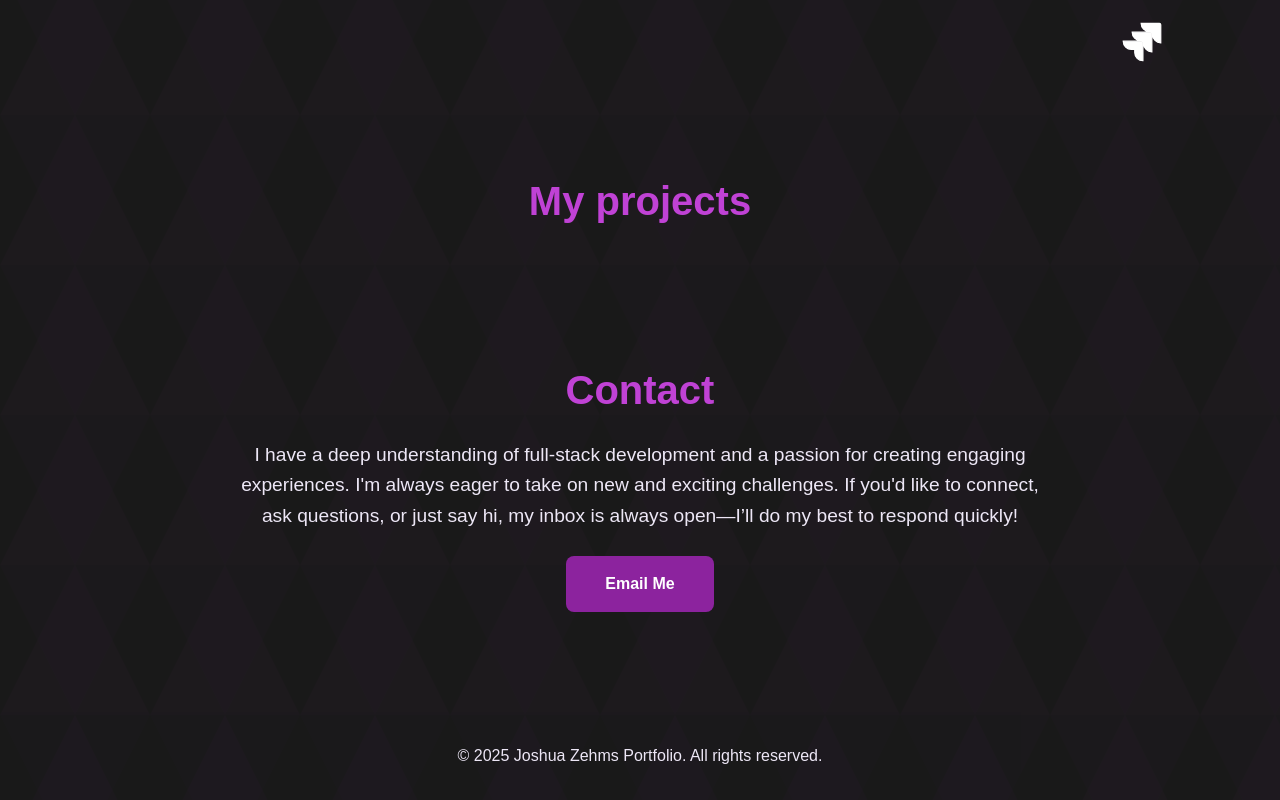
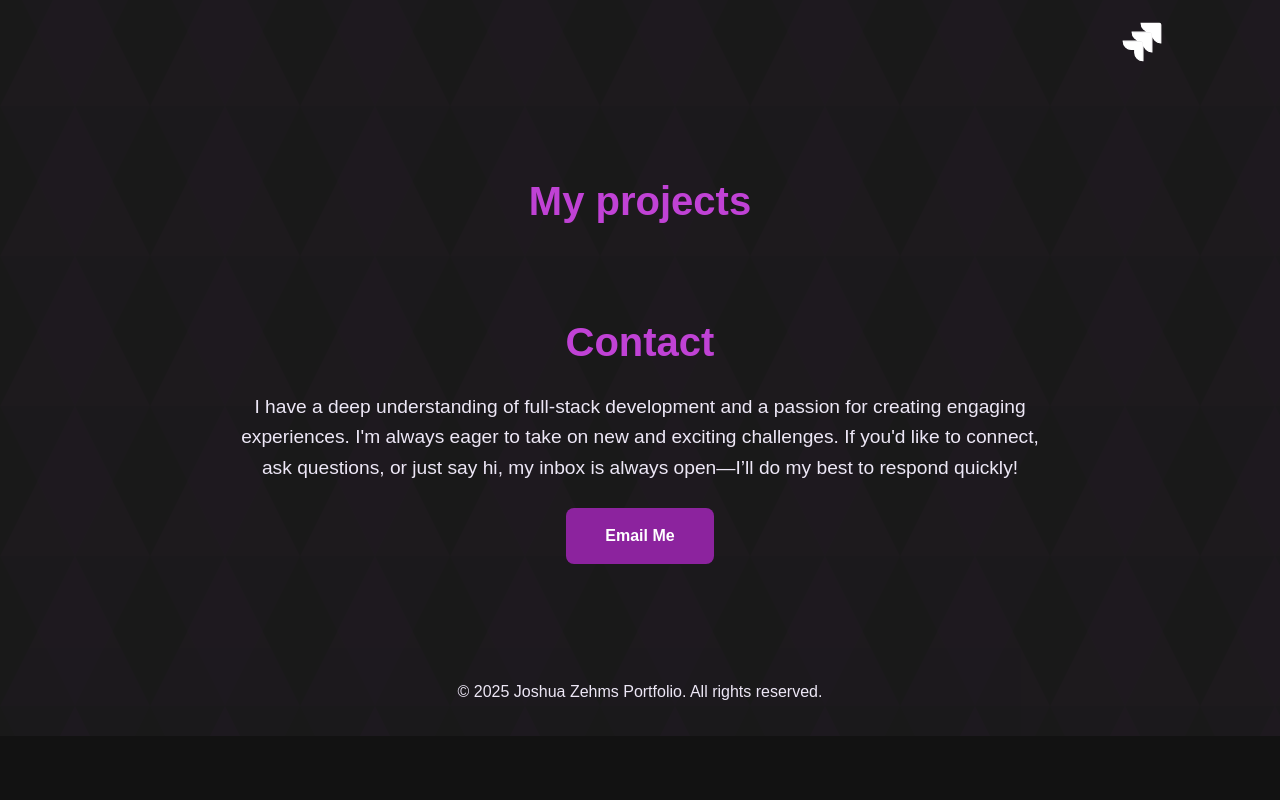
Before and after one commit to JZehms/Portfolio-Website, a React (Vite) app: page / in a window 1280 px wide. Shown: the part 1869-2669 px from the top of the page. After the commit the page ends 2605 px from the top, so only its background shows below. Built offline with nearby package versions, Linux system fonts and the light colour scheme.

Commit message:
Updated styles

```diff
--- a/src/Pages/Pages-styles/Contact.css
+++ b/src/Pages/Pages-styles/Contact.css
@@ -2,7 +2,7 @@
   display: flex;
   flex-direction: column;
   background: rgba(26, 26, 26, 0.8);
-  padding: 3rem;
+  padding-bottom: 2rem;
 }
 
 .contact-section {
```
